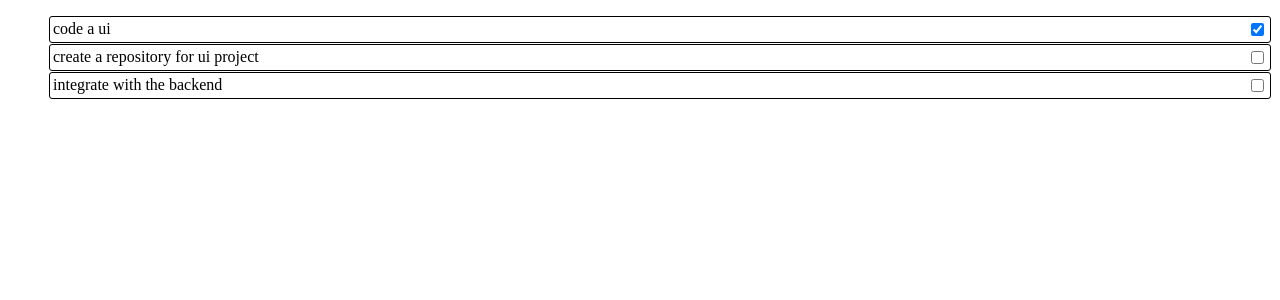
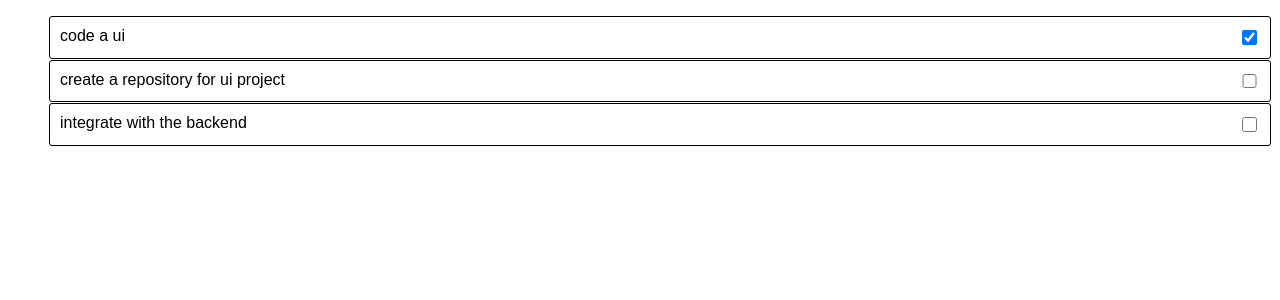
Before and after one commit to rajputd/questlog-ui, an Angular app: page /questlog in a window 1280 px wide. Shown: the top 300 px of the page. Built offline with nearby package versions, Linux system fonts and the light colour scheme.

Commit message:
Make todo items more readable and checkboxes bigger

```diff
--- a/src/app/questlog/quest/quest.component.html
+++ b/src/app/questlog/quest/quest.component.html
@@ -1,4 +1,4 @@
 <div class="flex-parent todo-item flex-space-between">
   <div>{{ quest.name | truncate : 60}}</div>
-  <input type="checkbox" [checked]="quest.complete" >
+  <input type="checkbox" class="todo-checkbox" [checked]="quest.complete" >
 </div>
--- a/src/app/questlog/quest/quest.component.scss
+++ b/src/app/questlog/quest/quest.component.scss
@@ -1,8 +1,13 @@
 .todo-item {
   border: solid 1px;
   margin: 1px;
-  padding: 3px;
+  padding: 10px;
   border-radius: 3px;
+}
+
+.todo-checkbox {
+  width: 1.1em;
+  height: 1.1em;
 }
 
 .flex-space-between {
--- a/src/styles.scss
+++ b/src/styles.scss
@@ -1,4 +1,9 @@
 /* You can add global styles to this file, and also import other style files */
+html {
+  font-family: Arial, Helvetica, sans-serif;
+  font-size: 16px;
+}
+
 .flex-parent {
   display: flex;
 }
```
